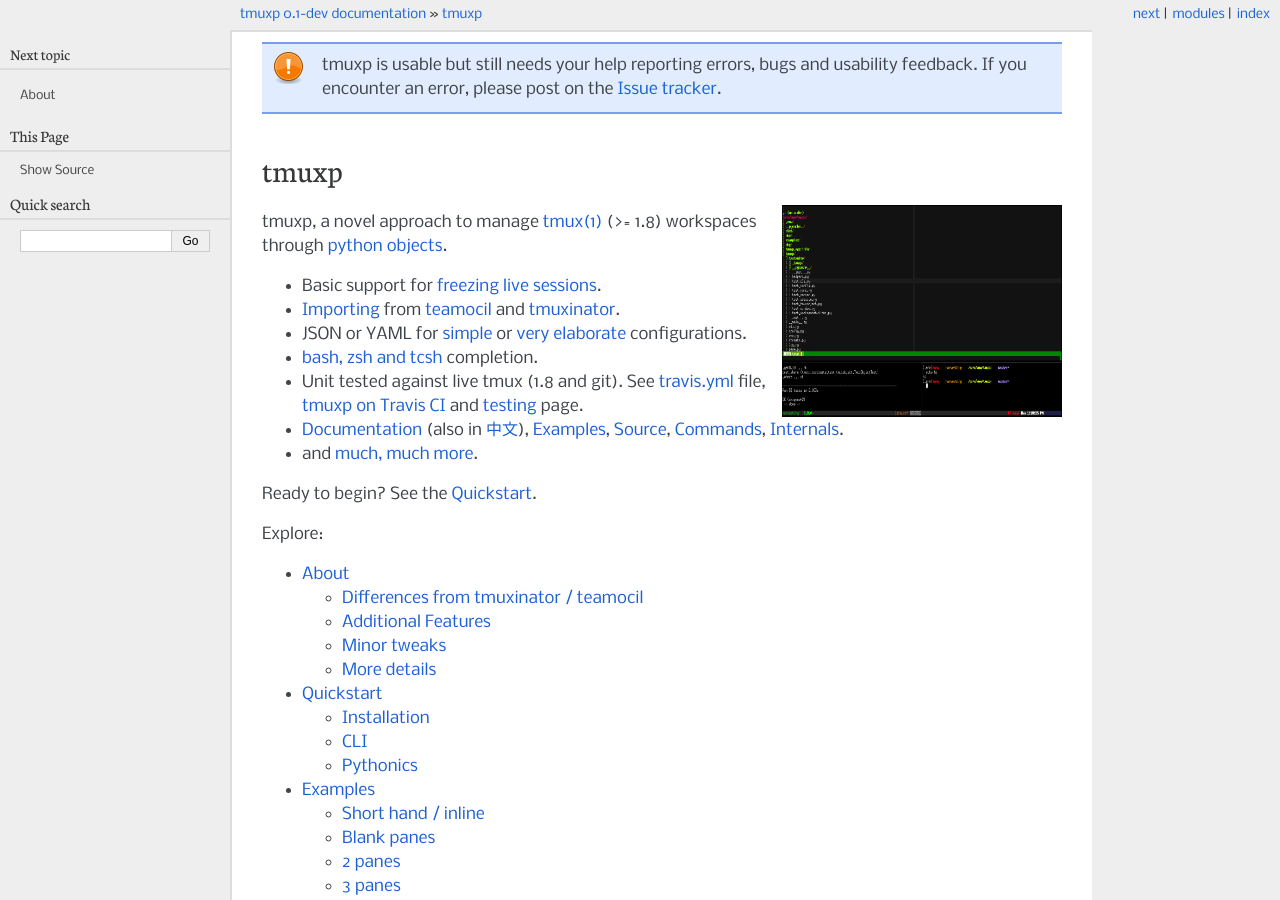
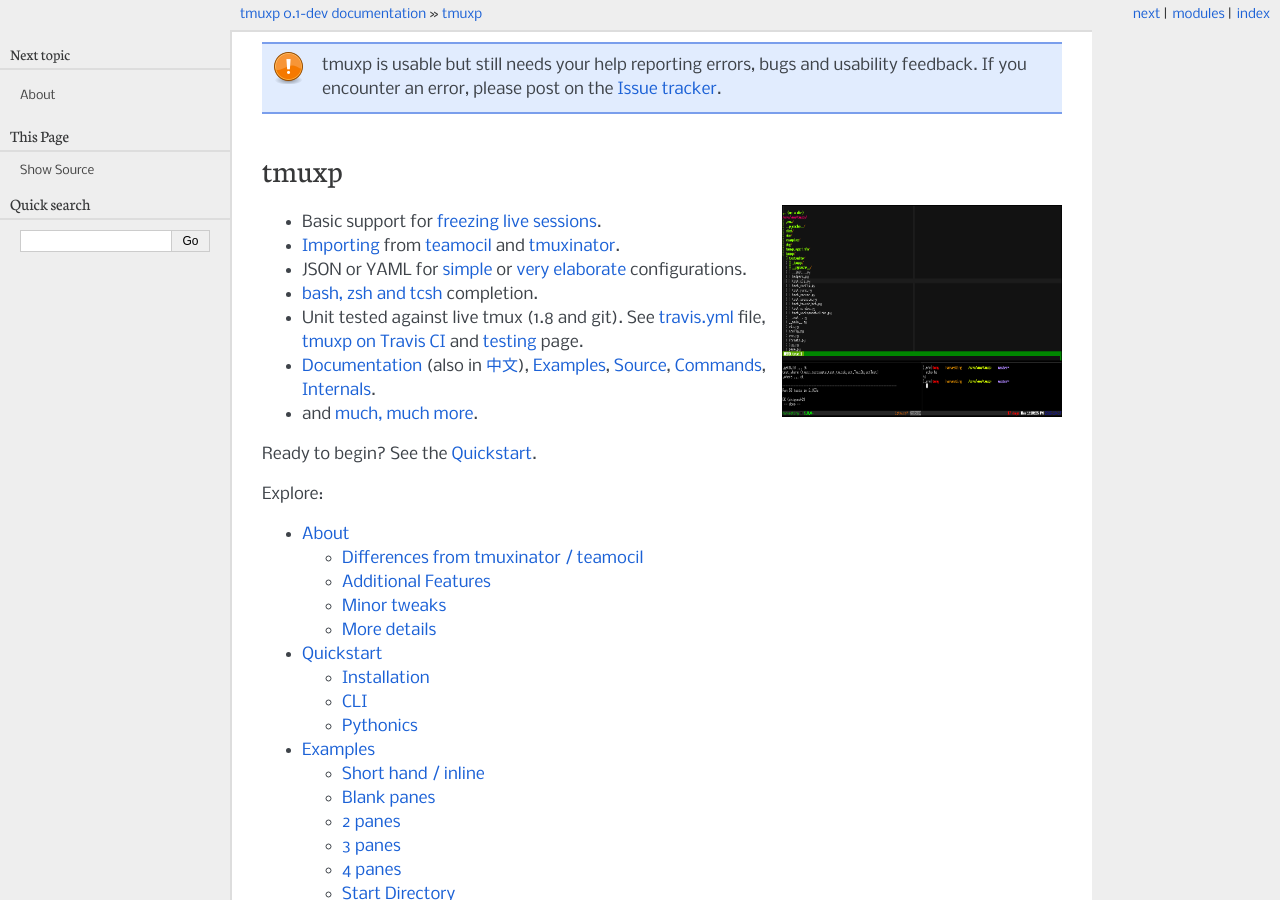
Before and after one commit to tmux-python/tmuxp, a Sphinx documentation site: the page built from doc/index.rst, in a window 1280 px wide and 900 px high. Built offline with Sphinx 7.4.7, drawn with Linux system fonts in a browser that asks for light colours; some of the changed lines change nothing that is shown.

Commit message:
Update README.

```diff
--- a/README.rst
+++ b/README.rst
@@ -1,10 +1,11 @@
-`tmuxp` solves the panes / pains of managing workspaces.
+tmuxp, a novel approach to manage `tmux(1)`_ (>= 1.8) workspaces through
+`python objects`_, JSON or YAML.
+
+.. image:: https://badge.fury.io/py/tmuxp.png
+    :target: http://badge.fury.io/py/tmuxp
 
 .. image:: https://travis-ci.org/tony/tmuxp.png?branch=master
    :target: https://travis-ci.org/tony/tmuxp
-
-.. image:: https://badge.fury.io/py/tmuxp.png
-    :target: http://badge.fury.io/py/tmuxp
 
 .. image:: https://coveralls.io/repos/tony/tmuxp/badge.png?branch=master
     :target: https://coveralls.io/r/tony/tmuxp?branch=master
@@ -13,9 +14,6 @@
     :scale: 100%
     :width: 45%
     :align: center
-
-tmuxp, a novel approach to manage `tmux(1)`_ (>= 1.8) workspaces through
-`python objects`_.
 
 - Basic support for `freezing live sessions`_.
 - `Importing`_ from `teamocil`_ and `tmuxinator`_.
--- a/doc/index.rst
+++ b/doc/index.rst
@@ -10,7 +10,7 @@
     :align: right
 
 .. include:: ../README.rst
-    :start-line: 15
+    :start-line: 16
     :end-before: Project details
 
 Explore:
```
